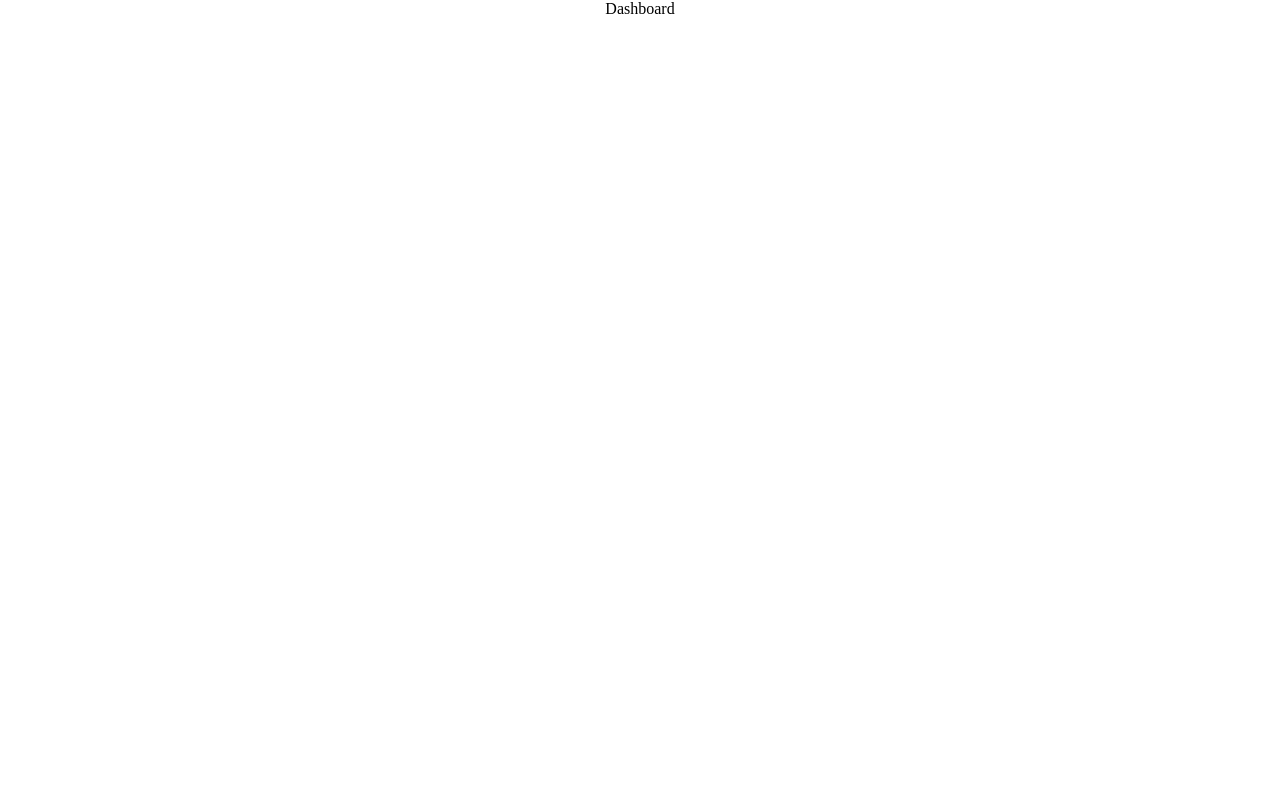
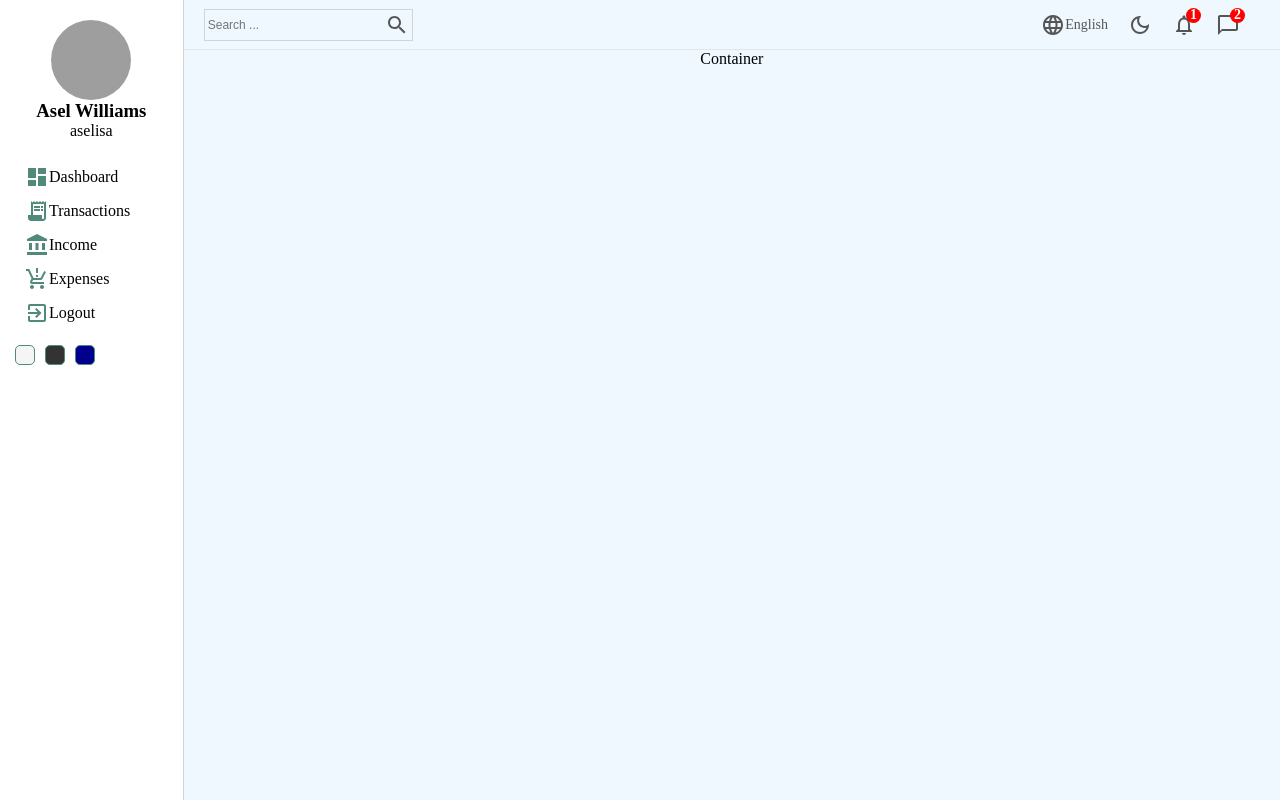
Before and after one commit to aselwilliams/Exp-tracker, a React (Create React App) app: page /dashboard in a window 1280 px wide. Built offline with nearby package versions, Linux system fonts and the light colour scheme; grey boxes are pictures that could not be loaded.

Commit message:
adds sidebar, navbar with styles

```diff
--- a/public/index.html
+++ b/public/index.html
@@ -9,6 +9,10 @@
       name="description"
       content="Web site created using create-react-app"
     />
+      <link
+    rel="stylesheet"
+    href="https://fonts.googleapis.com/css?family=Roboto:300,400,500,700&display=swap"
+  />
     <link rel="apple-touch-icon" href="%PUBLIC_URL%/logo192.png" />
     <!--
       manifest.json provides metadata used when your web app is installed on a
--- a/src/App.js
+++ b/src/App.js
@@ -1,6 +1,6 @@
 import './App.css';
 import { Routes, Route} from 'react-router-dom';
-import Dashboard from './components/Dashboard';
+import Dashboard from './components/dashboard/Dashboard';
 import Auth from './components/Auth';
 import Transactions from './components/Transactions';
 import Income from './components/Income';
@@ -15,7 +15,7 @@ function App() {
         <Route path='/dashboard' element={<Dashboard />}/>
         <Route path='/transactions' element={<Transactions />}/>
         <Route path='/income' element={<Income />} />
-        <Route path='/expenditure' element={<Expenses />} />
+        <Route path='/expense' element={<Expenses />} />
         <Route path='*' element={<NotFound />}/>
       </Routes>
     </div>
--- a/src/components/Dashboard.js
+++ /dev/null
@@ -1,9 +0,0 @@
-import React from 'react'
-
-const Dashboard = () => {
-  return (
-    <div>Dashboard</div>
-  )
-}
-
-export default Dashboard
--- a/src/components/LoginForm.js
+++ b/src/components/LoginForm.js
@@ -16,8 +16,7 @@ const LoginForm = ({setLogin}) => {
     const [message, setMessage] = useState('')
     const [display, setDisplay] = useState('none')
     const [user, setUser]=useState({username:'',password:''})
-    // const [usersGroup, setUsersGroup] = useState([]);
-    const navigate=useNavigate();
+    const navigate = useNavigate();
     const authCtx = useContext(AuthContext);
 
 const handleChange=(e)=>{
@@ -30,8 +29,6 @@ const handleChange=(e)=>{
 const handleSubmit=(e)=>{
 e.preventDefault();
 if(user.username && user.password){
-    // const newUser={...user, id:new Date().getTime().toString()};
-    // setUsersGroup([...usersGroup, newUser])
     const newUser = {
         username: user.username,
         password: user.password,
@@ -57,7 +54,6 @@ if(user.username && user.password){
     setUser({ username:'', password:''})
 }
 
-
 const navigateTo=()=>{
 navigate('/register')
 setLogin(false)
@@ -80,18 +76,17 @@ setLogin(false)
     >
 
       <IconTextField label="username *" id="username" name='username' value={user.username} onChange={handleChange} iconEnd={<MailOutlineIcon />} />
-      <IconTextField label="Password *" id='password' name='password' value={user.password} onChange={handleChange} iconEnd={<VpnKeyIcon />} />
+      <IconTextField label="Password *"  type='password' id='password' name='password' value={user.password} onChange={handleChange} iconEnd={<VpnKeyIcon />} />
     </Box>
     <Button className='btn'>Login</Button>
     </form>
     <p style={{display: display}} className='auth-msg'>{message}</p>
     <footer>
     <p>Need a new account?</p>
-    <p className='login-tag' onClick={navigateTo}>Register</p>
+    <p className='sec-btn' onClick={navigateTo}>Register</p>
   </footer>
     </main>
     </div>
-    {/* </div> */}
     </div>
   );
 }
--- /dev/null
+++ b/src/components/dashboard/Dashboard.js
@@ -0,0 +1,19 @@
+import React from 'react';
+import classes from './Dashboard.module.css';
+import Sidebar from '../sidebar/Sidebar';
+import Navbar from '../navbar/Navbar';
+
+
+const Dashboard = () => {
+  return (
+    <div className={classes.dashboard}>
+       <Sidebar />
+       <div className={classes.container}>
+        <Navbar />
+          Container
+       </div>
+    </div>
+  )
+}
+
+export default Dashboard
--- /dev/null
+++ b/src/components/dashboard/Dashboard.module.css
@@ -0,0 +1,17 @@
+* {
+    margin: 0;
+    padding: 0;
+    box-sizing: border-box;
+}
+.dashboard {
+    display: flex;
+}
+.container {
+    background-color: aliceblue;
+    flex:6;
+}
+/* header{
+    height: 4rem;
+    width: 100vw;
+    border:lightgrey 1px solid;
+} */
--- /dev/null
+++ b/src/components/navbar/Navbar.js
@@ -0,0 +1,40 @@
+import React from 'react';
+import classes from './Navbar.module.css';
+import SearchOutlinedIcon from '@mui/icons-material/SearchOutlined';
+import LanguageOutlinedIcon from '@mui/icons-material/LanguageOutlined';
+import DarkModeOutlinedIcon from '@mui/icons-material/DarkModeOutlined';
+import ChatBubbleOutlineOutlinedIcon from '@mui/icons-material/ChatBubbleOutlineOutlined';
+import NotificationsNoneOutlinedIcon from '@mui/icons-material/NotificationsNoneOutlined';
+
+const Navbar = () => {
+  return (
+    <div className={classes.navbar}>
+        <div className={classes.wrapper}>
+            <div className={classes.search}>
+                <input type="text" placeholder='Search ...' />
+                <SearchOutlinedIcon />
+            </div>
+            <div className={classes.items} >
+                <div className={classes.item}>
+                    <LanguageOutlinedIcon className={classes.icon}/>
+                    English
+                </div>
+                <div className={classes.item}>
+                    <DarkModeOutlinedIcon className={classes.icon}/>
+                </div>
+                <div className={classes.item}>
+                    <NotificationsNoneOutlinedIcon className={classes.icon}/>
+                    <div className={classes.counter}>1</div>
+                </div>
+                <div className={classes.item}>
+                    <ChatBubbleOutlineOutlinedIcon className={classes.icon}/>
+                    <div className={classes.counter}>2</div>
+                </div>
+            </div>
+        </div>
+
+    </div>
+  )
+}
+
+export default Navbar
--- /dev/null
+++ b/src/components/navbar/Navbar.module.css
@@ -0,0 +1,57 @@
+.navbar {
+    height: 50px;
+    border-bottom: 0.5px solid rgba(231, 228,228);
+    display: flex;
+    align-items: center;
+    font-size: 14px;
+    color:#555;
+}
+.wrapper{
+    width: 100%;
+    padding: 20px;
+    display: flex;
+    align-items: center;
+    justify-content: space-between;
+
+}
+.search{
+    display: flex;
+    align-items: center;
+    border:0.5px solid lightgray;
+    padding: 3px;
+}
+.search input{
+    border:none;
+    outline:none;
+    background-color: transparent;
+}
+.search input::placeholder {
+    font-size:12px;
+}
+.items{
+    display: flex;
+    align-items: center;
+}
+.item{
+    display: flex;
+    align-items: center;
+    margin-right: 20px;
+    position:relative;
+}
+.icon{
+    font-size: 20px;
+}
+.counter{
+    width: 15px;
+    height: 15px;
+    background-color: red;
+    border-radius: 50%;
+    color: white;
+    display: flex;
+    align-items: center;
+    justify-content: center;
+    font-weight: bold;
+    position: absolute;
+    top:-5px;
+    right:-5px;
+}
--- /dev/null
+++ b/src/components/sidebar/Sidebar.js
@@ -0,0 +1,52 @@
+import React from 'react';
+import classes from './Sidebar.module.css';
+import DashboardIcon from '@mui/icons-material/Dashboard';
+import ReceiptLongIcon from '@mui/icons-material/ReceiptLong';
+import AccountBalanceIcon from '@mui/icons-material/AccountBalance';
+import ProductionQuantityLimitsIcon from '@mui/icons-material/ProductionQuantityLimits';
+import ExitToAppIcon from '@mui/icons-material/ExitToApp';
+
+const Sidebar = () => {
+  return (
+    <div className={classes.sidebar}>
+        <div className={classes.top}>
+            <img className={classes['profile-img']} src='https://images.pexels.com/photos/4921290/pexels-photo-4921290.jpeg?auto=compress&cs=tinysrgb&w=600' alt='profile picture' />
+            <div className="info">
+                <h3>Asel Williams</h3>
+                <p>aselisa</p>
+            </div>
+        </div>
+        <div className={classes.center}>
+            <ul>
+                <li>
+                    <DashboardIcon className={classes.icon} />
+                    <span>Dashboard</span>
+                </li>
+                <li>
+                    <ReceiptLongIcon className={classes.icon} />
+                    Transactions
+                </li>
+                <li>
+                    <AccountBalanceIcon className={classes.icon} />
+                    Income
+                    </li>
+                <li>
+                    <ProductionQuantityLimitsIcon className={classes.icon} />
+                    Expenses
+                </li>
+                <li>
+                    <ExitToAppIcon className={classes.icon} />
+                    Logout
+                </li>
+            </ul>
+        </div>
+        <div className={classes.bottom} >
+            <div className={classes.colorOption} ></div>
+            <div className={classes.colorOption} ></div>
+            <div className={classes.colorOption} ></div>
+        </div>
+    </div>
+  )
+}
+
+export default Sidebar
--- /dev/null
+++ b/src/components/sidebar/Sidebar.module.css
@@ -0,0 +1,65 @@
+.sidebar{
+    background-color: #51897B;
+    flex:1;
+    border-right:0.5px solid lightgrey;
+    min-height: 100vh;
+    background-color: #fff;
+}
+.profile-img{
+    width: 5rem;
+    height: 5rem;
+    object-fit:cover;
+    border-radius: 50%;
+}
+.top{
+    height: 10rem;
+    display: flex;
+    flex-direction: column;
+    justify-content: center;
+    align-items: center;
+
+}
+.center{
+    padding-left: 20px;
+
+}
+ul{
+    list-style: none;
+    margin: 0;
+    padding: 0;
+}
+li{
+    display: flex;
+    align-items: center;
+    padding: 5px;
+    cursor: pointer;
+}
+li:hover{
+    background-color:#eee;
+}
+.icon{
+    font-size:18px;
+    color:#51897B;
+}
+.bottom{
+    display: flex;
+    align-items: center;
+    margin:10px;
+}
+.colorOption{
+    width: 20px;
+    height: 20px;
+    border-radius:5px;
+    border:1px solid #51897B;
+    cursor:pointer;
+    margin: 5px;
+}
+.colorOption:nth-child(1){
+    background-color: whitesmoke;
+}
+.colorOption:nth-child(2){
+    background-color: #333;
+}
+.colorOption:nth-child(3){
+    background-color: darkblue;
+}
--- a/src/index.css
+++ b/src/index.css
@@ -29,7 +29,7 @@
   background-color: white;
   width: 450px;
   height: 550px;
-  margin-right: 4rem;
+  margin-right: 6rem;
 }
 
 .title{
@@ -46,4 +46,16 @@
   margin:1rem;
   border:none;
   font-size:1.1rem;
+  width: 40%;
+  cursor:pointer;
 }
+.sec-btn {
+  color:green;
+  border:green 1px solid;
+  padding:0.7rem 2rem;
+  border-radius: 5rem;
+  font-size:1.1rem;
+  width: 40%;
+  margin:1rem auto;
+  cursor:pointer;
+}
```
Also changed, not shown: src/components/RegisterForm.js (+2 -6 lines), 2 other files (tests, documents, lock files or other folders).
